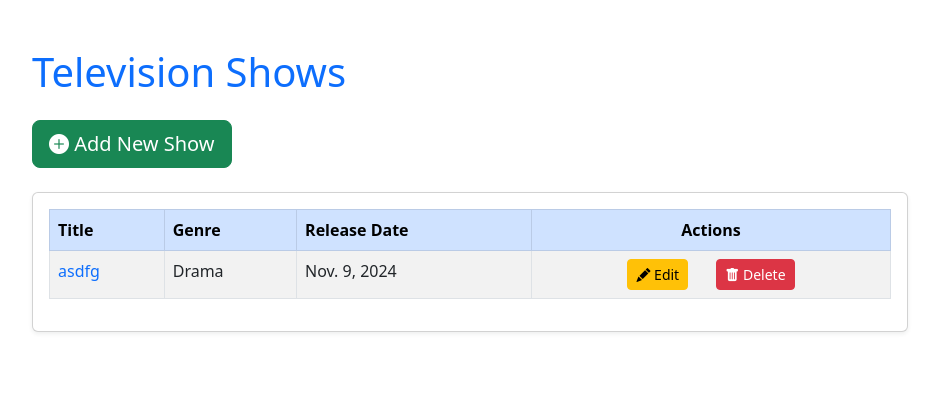
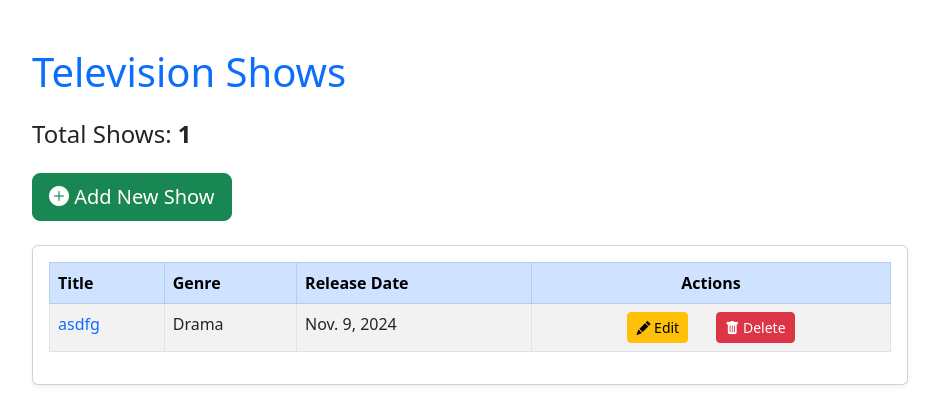
Before and after one commit to undead-bacteria/TVShowTodoApp, a Django app: page / in a window 1280 px wide. Shown: the top 420 px of the page, without its empty margins (170-1109 px from the left). Run offline with Django 5.2, Linux system fonts and the light colour scheme; data comes from the database, SQL or seed files in the repository; both versions use the stored data as it was after the commit; some libraries are stand-ins or nearby versions.

Commit message:
Used Alpine JS to show a number of shows in top of the list page

```diff
--- a/templates/base.html
+++ b/templates/base.html
@@ -12,6 +12,7 @@
   <!-- Other head content -->
   <script src="{% static 'assets/js/htmx.min.js' %}"></script>
   <meta name="csrf-token" content="{{ csrf_token }}">
+  <script defer src="https://cdn.jsdelivr.net/npm/alpinejs@3.x.x/dist/cdn.min.js"></script>
 </head>
 <body>
   <div class="container mt-4">
--- a/templates/show_list.html
+++ b/templates/show_list.html
@@ -1,9 +1,10 @@
 {% extends "base.html" %}
 
 {% block content %}
-<div class="container mt-5" style="max-width: 900px; margin: 0 auto;">
+<div class="container mt-5" style="max-width: 900px; margin: 0 auto;" x-data="{showCount: {{ shows|length }} }">
   <!-- Page Title and Button -->
   <h1 class="mb-4 text-primary">Television Shows</h1>
+  <h4 class="mb-4">Total Shows: <strong x-text="showCount"></strong></h4>
   <a href="{% url 'show_create' %}" class="btn btn-lg btn-success mb-4">
     <i class="bi bi-plus-circle-fill"></i> Add New Show
   </a>
```
Also changed, not shown: db.sqlite3.
